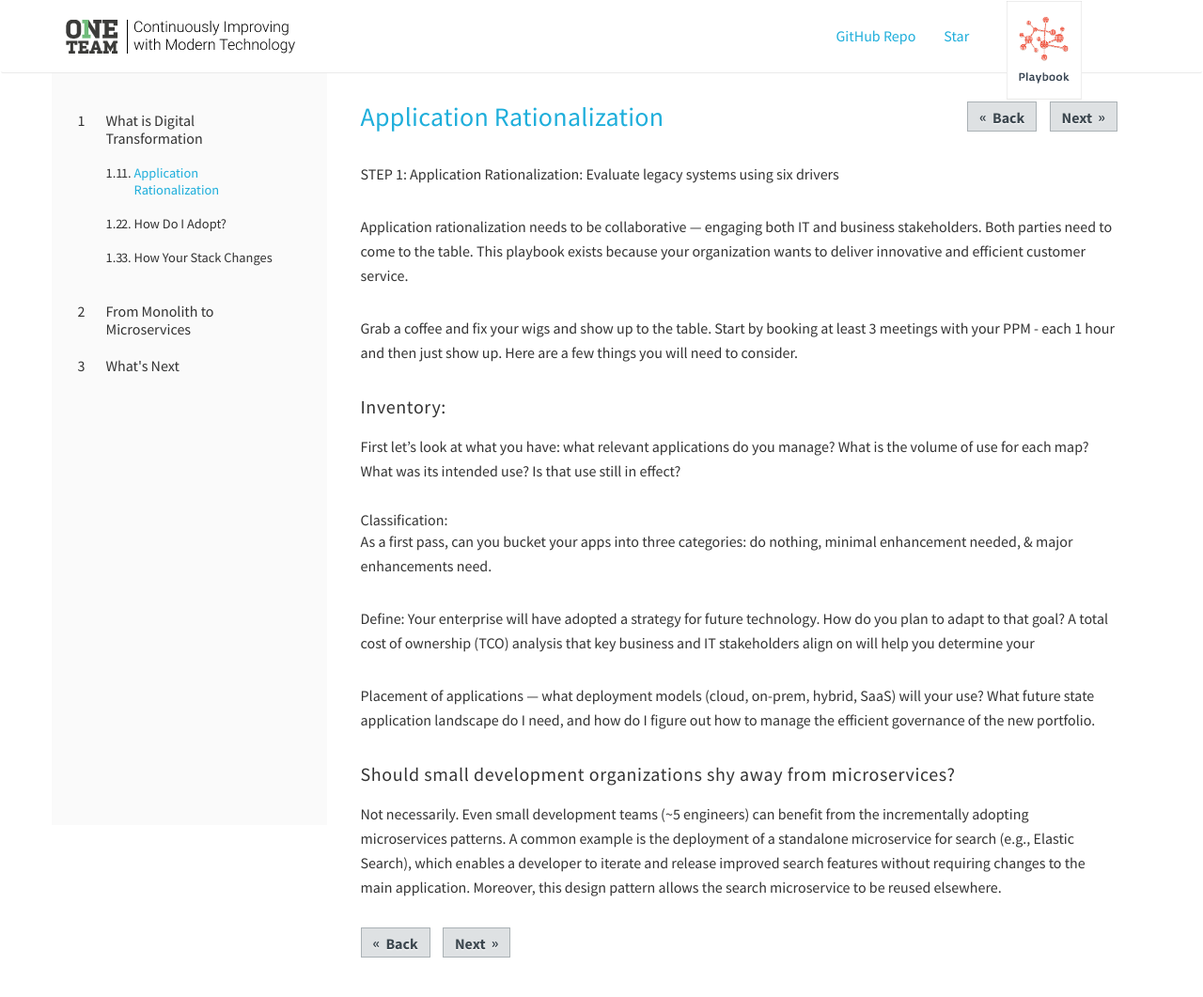
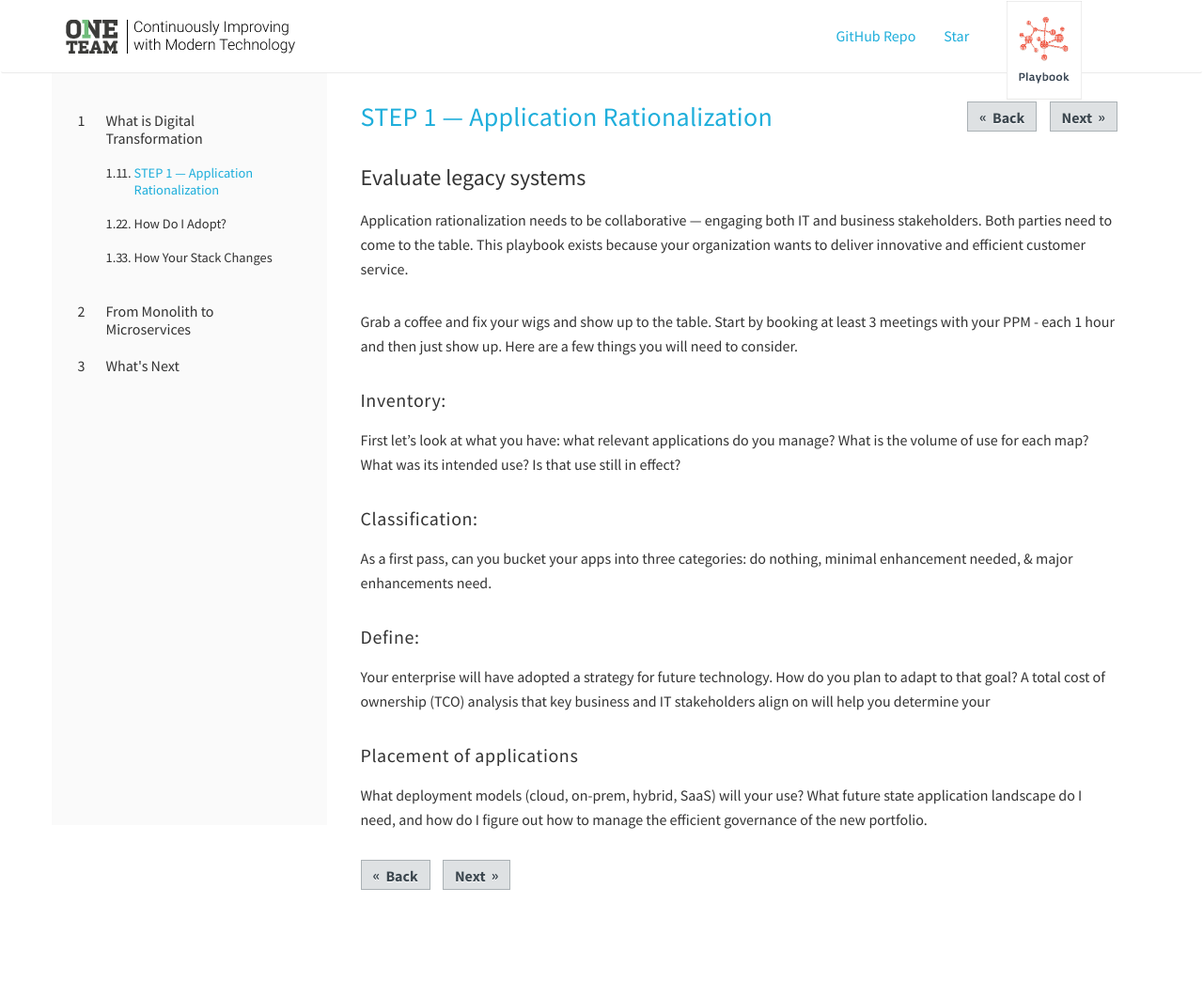
Before and after one commit to ModernizationDigital/playbook-3, a Jekyll site: the page built from _playbook/application-rationalization.md, in a window 1280 px wide. Shown: the whole page at 94% size. Built offline with Jekyll 4.4.1, drawn with Linux system fonts in a browser that asks for light colours; after the commit the page ends 989 px from its top, so only the background shows below that.

Commit message:
step 1 update

```diff
--- a/_playbook/application-rationalization.md
+++ b/_playbook/application-rationalization.md
@@ -1,8 +1,8 @@
 ---
 layout: page
-title: 'Application Rationalization'
+title: 'STEP 1 — Application Rationalization'
 ---
-STEP 1: Application Rationalization: Evaluate legacy systems using six drivers
+### Evaluate legacy systems
 
 Application rationalization needs to be collaborative — engaging both IT and business stakeholders. Both parties need to come to the table. This playbook exists because your organization wants to deliver innovative and efficient customer service.
 
@@ -11,13 +11,11 @@ Grab a coffee and fix your wigs and show up to the table. Start by booking at le
 #### Inventory:
 First let's look at what you have: what relevant applications do you manage? What is the volume of use for each map? What was its intended use? Is that use still in effect?
 
-##### Classification:
+#### Classification:
 As a first pass, can you bucket your apps into three categories: do nothing, minimal enhancement needed, & major enhancements need.
 
-Define: Your enterprise will have adopted a strategy for future technology. How do you plan to adapt to that goal? A total cost of ownership (TCO) analysis that key business and IT stakeholders align on will help you determine your
+#### Define:
+Your enterprise will have adopted a strategy for future technology. How do you plan to adapt to that goal? A total cost of ownership (TCO) analysis that key business and IT stakeholders align on will help you determine your
 
-Placement of applications — what deployment models (cloud, on-prem, hybrid, SaaS) will your use? What future state application landscape do I need, and how do I figure out how to manage the efficient governance of the new portfolio.
-
-#### Should small development organizations shy away from microservices?
-
-Not necessarily. Even small development teams (~5 engineers) can benefit from the incrementally adopting microservices patterns. A common example is the deployment of a standalone microservice for search (e.g., Elastic Search), which enables a developer to iterate and release improved search features without requiring changes to the main application. Moreover, this design pattern allows the search microservice to be reused elsewhere.
+#### Placement of applications
+What deployment models (cloud, on-prem, hybrid, SaaS) will your use? What future state application landscape do I need, and how do I figure out how to manage the efficient governance of the new portfolio.
```
